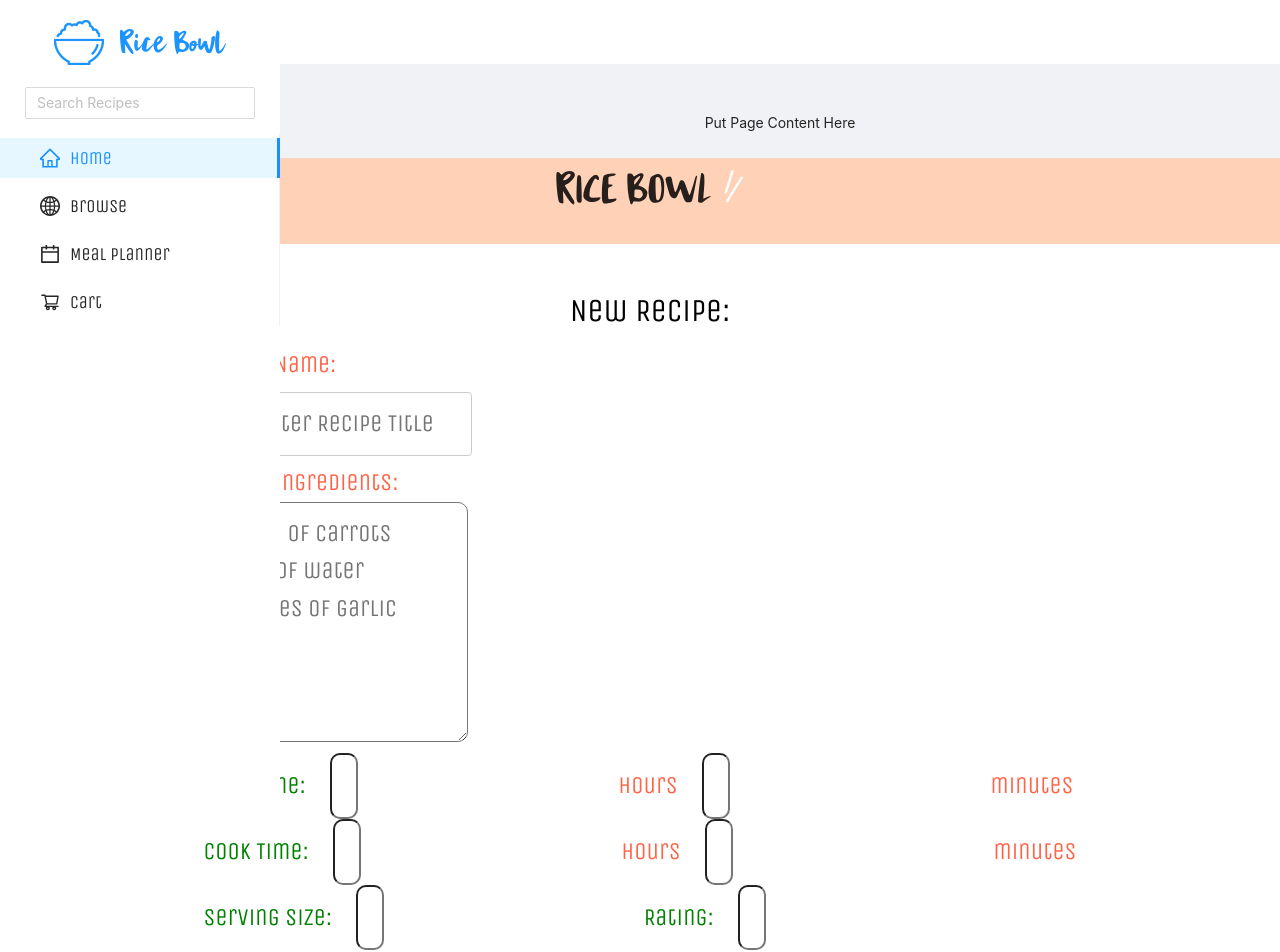
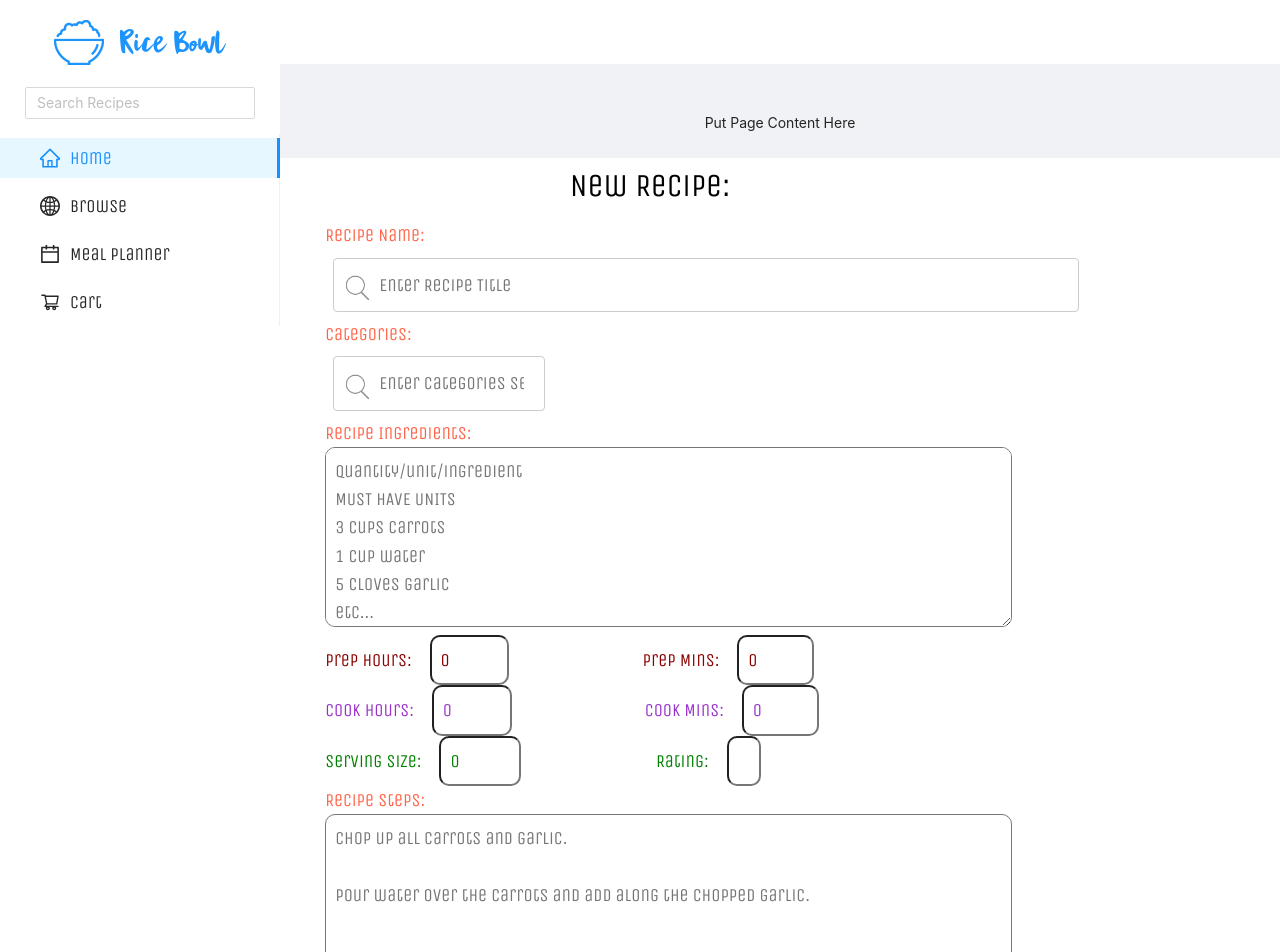
Before and after one commit to wendywu705/rice-bowl-recipe, a React (Create React App) app in the folder client/: page /new_recipe in a window 1280 px wide. Shown: the top 952 px of the page. Built offline with nearby package versions, Linux system fonts and the light colour scheme.

Commit message:
update recipe form

```diff
--- a/client/src/components/NewRecipe/Form.css
+++ b/client/src/components/NewRecipe/Form.css
@@ -9,7 +9,11 @@
     background-color: white;
     color: black;
     font-family: "Unica One", serif;
-    font-size: x-large;
+    font-size: large;
+}
+
+.recipe-name-title, .url, .Categories {
+    width: 148%;
 }
 
 form{
@@ -29,7 +33,7 @@ input, textarea{
     text-align: left;
     color: black;
     padding: 0.5em;
-    width: 100%;
+    width: 340%;
     margin-bottom: 1em;
     font-size: medium;
     border-radius: 10px; /*rounding textbox corners*/
@@ -44,14 +48,24 @@ textarea{
     height: 10em;
 }
 
+.Prep{
+    color: darkred;
+}
+
+.Cook{
+    color: darkorchid;
+}
+
 .Time, .Serving-Size, .Rating{
     color:green;
 }
 
-.Time input, .Serving-Size input, .Rating input{
+.Prep input, .Cook input, .Serving-Size input, .Rating input{
+    /*display: flex;*/
+    /*justify-items: flex-end;*/
     margin-left: 1em;
     margin-right: 0.5em;
-    width: 5%;
+    width: 25%;
 }
 
 .Serving-Size, .Rating {
@@ -64,5 +78,5 @@ textarea{
     display: flex;
     justify-content: center;
     align-items: center;
-    width: 10%;
+    width: 20%;
 }
--- a/client/src/components/NewRecipe/Form.js
+++ b/client/src/components/NewRecipe/Form.js
@@ -3,16 +3,17 @@ import './Form.css';
 
 function Form() {
     const [state, setState] = React.useState({
-        recipeName: "",
-        recipeIngredients: "",
-        prepTimeHour: 0,
-        prepTimeMin: 0,
-        cookTimeHour:0,
-        cookTimeMin:0,
+        name: "",
+        ingredients: "",
+        prepHour: 0,
+        prepMin: 0,
+        cookHour:0,
+        cookMin:0,
         servingSize: 0,
-        recipeSteps: [],
-        recipeURL: "",
-        rating: 0,
+        directions: [],
+        url: "",
+        rating: 5,
+        category: "",
     })
     function handleChange(event) {
         const value = event.target.value;
@@ -26,29 +27,36 @@ function Form() {
             <div>
                 <h1 className= 'new-recipes-title'>New Recipe:</h1>
                 <form>
-                    <label>
+                    <label className = 'recipe-name-title'>
                         Recipe Name: <br/>
-                            <input type="text" name="recipeName" value={state.recipeName} onChange={handleChange} placeholder='Enter Recipe Title'/>
+                            <input type="text" name="name" value={state.name} onChange={handleChange} placeholder='Enter Recipe Title'/>
+                    </label> <br/>
+                    <label className='Category'>
+                        Categories: <br/>
+                        <input type="text" name="category" value={state.category} onChange={handleChange}
+                               placeholder='Enter Categories seperated by commas. eg) Chinese, Cake, Fish'/>
                     </label> <br/>
                     <label className='Ingredients'>
                         Recipe Ingredients: <br/>
-                        <textarea name="recipeIngredients" value={state.recipeIngredients} onChange={handleChange}
-                                  placeholder='3 cups of carrots &#13;1 cup of water &#13;5 cloves of garlic &#13;etc...'/>
+                        <textarea name="ingredients" value={state.ingredients} onChange={handleChange}
+                                  placeholder='quantity/unit/ingredient&#13;MUST HAVE UNITS&#13;3 cups carrots &#13;1 cup water &#13;5 cloves garlic &#13;etc...'/>
                     </label> <br/>
-                    <label className='Time'>
-                        Prep Time:
-                        <input type="number" name="prepTimeHour" value={state.prepTimeHour} onChange={handleChange} min="0"/>
-                    </label> hours
-                    <label className='Time'>
-                        <input type="number" name="prepTimeMin" value={state.prepTimeMin} onChange={handleChange} min="0"/>
-                    </label> minutes <br/>
-                    <label className='Time'>
-                        Cook Time:
-                        <input type="number" name="cookTimeHour" value={state.cookTimeHour} onChange={handleChange} min="0"/>
-                    </label> hours
-                    <label className='Time'>
-                        <input type="number" name="cookTimeMin" value={state.cookTimeMin} onChange={handleChange} min="0"/>
-                    </label> minutes <br/>
+                    <label className='Prep'>
+                        Prep Hours:
+                        <input type="number" name="prepHour" value={state.prepHour} onChange={handleChange} min="0"/>
+                    </label>
+                    <label className='Prep'>
+                        Prep Mins:
+                        <input type="number" name="prepMin" value={state.prepMin} onChange={handleChange} min="0"/>
+                    </label> <br/>
+                    <label className='Cook'>
+                        Cook Hours:
+                        <input type="number" name="cookHour" value={state.cookHour} onChange={handleChange} min="0"/>
+                    </label>
+                    <label className='Cook'>
+                        Cook Mins:
+                        <input type="number" name="cookMin" value={state.cookMin} onChange={handleChange} min="0"/>
+                    </label> <br/>
                     <label className='Serving-Size'>
                         Serving Size:
                         <input type="number" name="servingSize" value={state.servingSize} onChange={handleChange} min="0"/>
@@ -59,12 +67,12 @@ function Form() {
                     </label> <br/>
                     <label>
                         Recipe Steps: <br/>
-                        <textarea name="recipeSteps" value={state.recipeSteps} onChange={handleChange}
+                        <textarea name="directions" value={state.directions} onChange={handleChange}
                                   placeholder='Chop up all carrots and garlic. &#13;&#13;Pour water over the carrots and add along the chopped garlic.'/>
                     </label> <br/>
-                    <label>
+                    <label className='url'>
                         Video Clip: <br/>
-                        <input type="text" name="recipeURL" value={state.recipeURL} onChange={handleChange} placeholder='https://www.youtube.com/watch?v=dQw4w9WgXcQ'/>
+                        <input type="text" name="url" value={state.url} onChange={handleChange} placeholder='https://www.youtube.com/watch?v=dQw4w9WgXcQ'/>
                     </label> <br/>
                     <input className='Submit' type="submit" value="Submit" />
                 </form>
--- a/client/src/pages/NewRecipe.js
+++ b/client/src/pages/NewRecipe.js
@@ -1,10 +1,8 @@
-import Title from '../components/Header/Title'
 import Form from '../components/NewRecipe/Form'
 
 function NewRecipe() {
     return (
         <div>
-            <Title/>
             <Form/>
         </div>
     );
```
Also changed, not shown: client/src/components/Layout/Layout.js (line endings or trailing spaces), client/src/components/Layout/Sider.js (line endings or trailing spaces), 1 other file (tests, documents, lock files or other folders).
